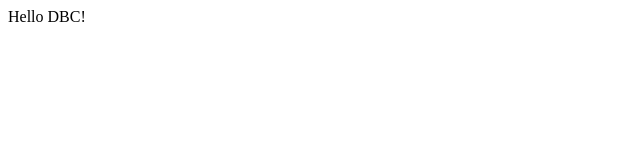
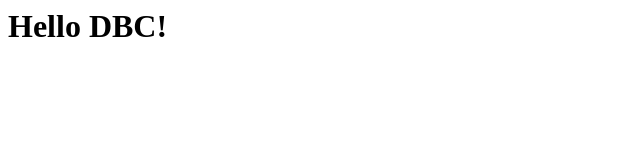
Before and after one commit to jwag789/jwag789.github.io, a plain HTML site: page index.html in a window 1280 px wide. Shown: the whole page, without its empty margins (0-640 px from the left). Drawn offline with Linux system fonts and the light colour scheme.

Commit message:
Index.html updated

```diff
--- a/index.html
+++ b/index.html
@@ -1 +1,8 @@
-<html><body>Hello DBC!</body></html>
+<html>
+	<head>
+		<title>Justin Wagner</title>
+	</head>
+	<body>
+		<h1>Hello DBC!</h1>
+	</body>
+</html>
```
